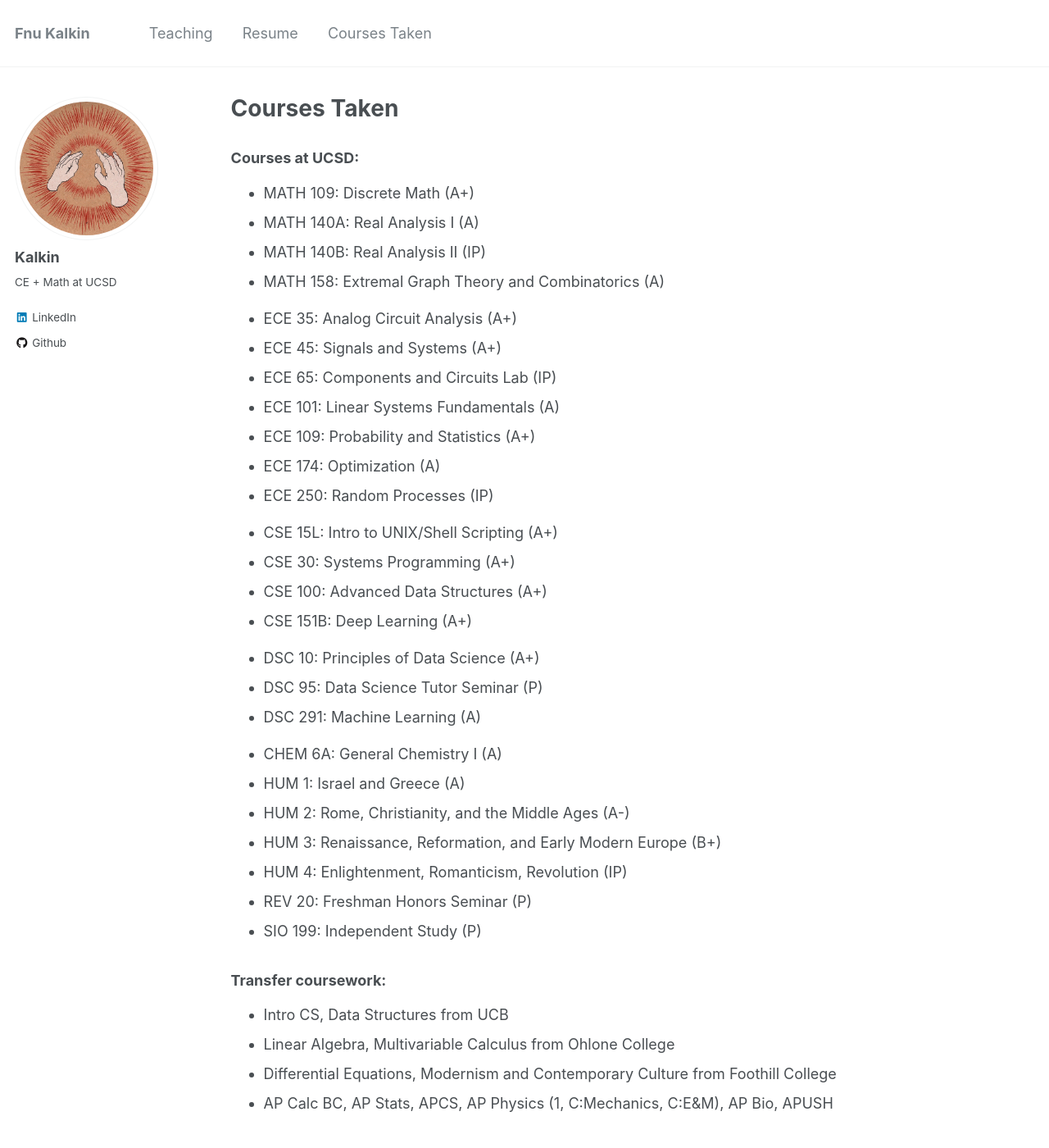
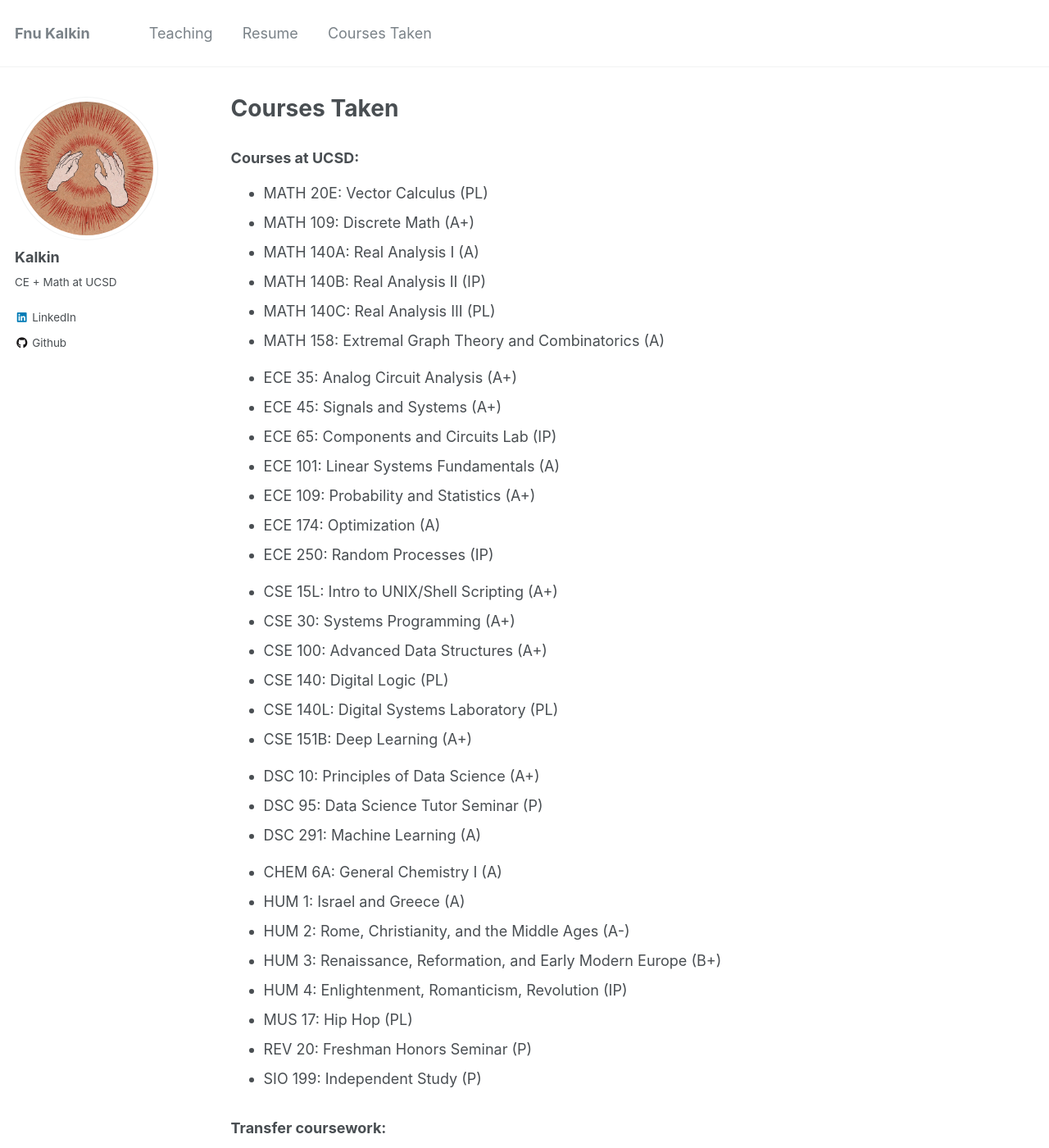
Before and after one commit to kalkulator413/kalkulator413.github.io, a Jekyll site: the page built from _pages/courses.md, in a window 1280 px wide and 1400 px high. Shown: the whole window at 82% size. Built offline with Jekyll 4.4.1, drawn with Linux system fonts in a browser that asks for light colours.

Commit message:
update courses and resume

```diff
--- a/_pages/courses.md
+++ b/_pages/courses.md
@@ -7,9 +7,11 @@ author_profile: true
 
 ### Courses at UCSD:
 
+- MATH 20E: Vector Calculus (PL)
 - MATH 109: Discrete Math (A+)
 - MATH 140A: Real Analysis I (A)
 - MATH 140B: Real Analysis II (IP)
+- MATH 140C: Real Analysis III (PL)
 - MATH 158: Extremal Graph Theory and Combinatorics (A)
 
 <!-- -->
@@ -27,6 +29,8 @@ author_profile: true
 - CSE 15L: Intro to UNIX/Shell Scripting (A+)
 - CSE 30: Systems Programming (A+)
 - CSE 100: Advanced Data Structures (A+)
+- CSE 140: Digital Logic (PL)
+- CSE 140L: Digital Systems Laboratory (PL)
 - CSE 151B: Deep Learning (A+)
 
 <!-- -->
@@ -42,6 +46,7 @@ author_profile: true
 - HUM 2: Rome, Christianity, and the Middle Ages (A-)
 - HUM 3: Renaissance, Reformation, and Early Modern Europe (B+)
 - HUM 4: Enlightenment, Romanticism, Revolution (IP)
+- MUS 17: Hip Hop (PL)
 - REV 20: Freshman Honors Seminar (P)
 - SIO 199: Independent Study (P)
 
```
